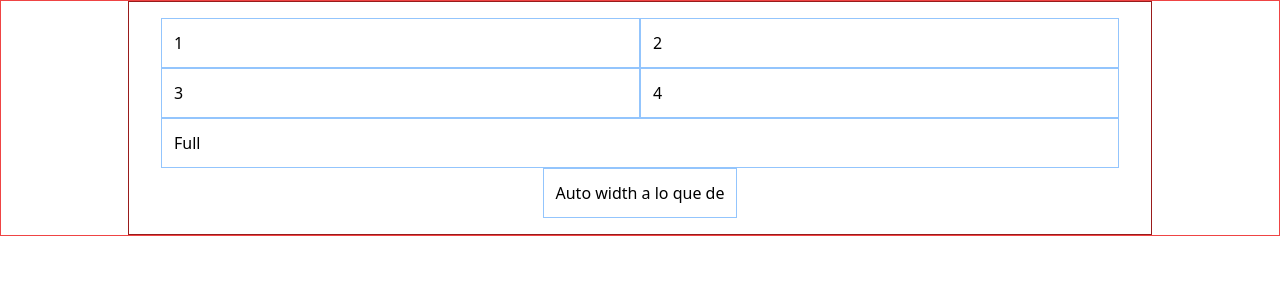
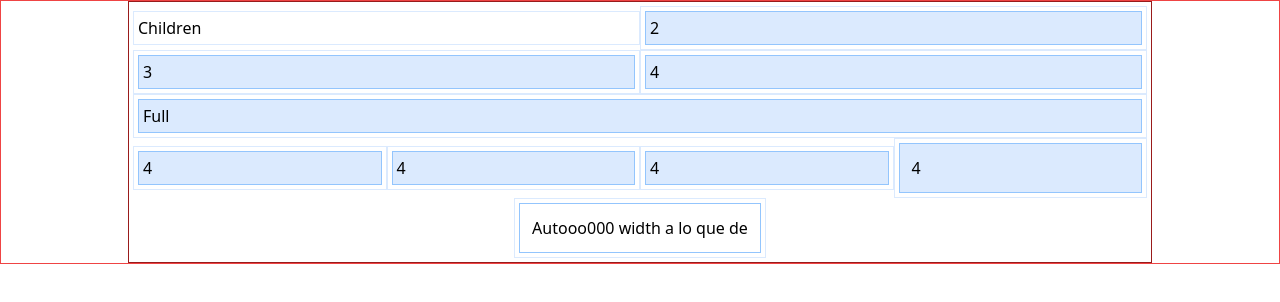
Before and after one commit to Xavigrafik/aprendiendo-tailwind, a React (Vite) app: page / in a window 1280 px wide. Shown: the top 302 px of the page. Built offline with nearby package versions, Linux system fonts and the light colour scheme.

Commit message:
Mejorar la estructura de componentes y clases de Tailwind en el layout

```diff
--- a/src/App.jsx
+++ b/src/App.jsx
@@ -11,60 +11,43 @@ function App() {
   return (
     <>
       <Container maxWidth="full" className="border border-red-500">
-              <Container maxWidth="5xl" className="border border-red-800 bg-white p-4" >
+            <Container maxWidth="5xl" className="border border-red-800 p-1">
                   <Row className="flex items-center justify-center" alignItems="center" justifyContent="center" direction="row">
+
                     {/* <BlockTailwind nombre="Francisco" /> */}
                     {/* <Saludo nombre="Francisco" /> */}
 
                     <Col cols={6}>
-                          <div className="p-3 border-blue-300 border">1</div>
+                          Children
                     </Col>
                     <Col cols={6}>
-                          <div className="p-3 border-blue-300 border">2</div>
+                        <div className="p-1 border-blue-300 border bg-blue-100">2</div>
                     </Col>
                     <Col cols={6}>
-                          <div className="p-3 border-blue-300 border">3</div>
+                        <div className="p-1 border-blue-300 border bg-blue-100">3</div>
                     </Col>
                     <Col cols={6}>
-                          <div className="p-3 border-blue-300 border">4</div>
+                        <div className="p-1 border-blue-300 border bg-blue-100">4</div>
                     </Col>
                     <Col cols={12}>
-                          <div className="p-3 border-blue-300 border">Full</div>
+                        <div className="p-1 border-blue-300 border bg-blue-100">Full</div>
+                    </Col>
+
+                      <Col cols={3}>
+                        <div className="p-1 border-blue-300 border bg-blue-100">4</div>
+                    </Col>
+                      <Col cols={3}>
+                        <div className="p-1 border-blue-300 border bg-blue-100">4</div>
+                    </Col>
+                      <Col cols={3}>
+                        <div className="p-1 border-blue-300 border bg-blue-100">4</div>
+                    </Col>
+                      <Col cols={3}>
+                        <div className="p-3 border-blue-300 border bg-blue-100">4</div>
                     </Col>
                     <Col cols={'auto'}>
-                          <div className="p-3 border-blue-300 border">Auto width a lo que de</div>
+                        <div className="p-3 border-blue-300 border">Autooo000 width a lo que de</div>
                       </Col>
-
-            {/* <Card className="max-w-sm">
-              <img src="https://placedog.net/200/200" className="w-full" />
-              <div className="p-4">
-                <h3 className="text-lg font-semibold text-gray-800 mb-2">
-                  Título de la Tarjeta
-                </h3>
-                <p className="text-gray-600 text-sm">
-                  Descripción breve de la tarjeta. Puedes incluir más texto
-                  aquí.
-                </p>
-                <button className="bg-blue-500 hover:bg-blue-700 text-white font-bold py-2 px-4 rounded mt-4">
-                  Ver más
-                </button>
-              </div>
-            </Card>
-            <Card className="max-w-sm">
-              <img src="https://placedog.net/200/200" className="w-full" />
-              <div className="p-4">
-                <h3 className="text-lg font-semibold text-gray-800 mb-2">
-                  Título de la Tarjeta
-                </h3>
-                <p className="text-gray-600 text-sm">
-                  Descripción breve de la tarjeta. Puedes incluir más texto
-                  aquí.
-                </p>
-                <button className="bg-blue-500 hover:bg-blue-700 text-white font-bold py-2 px-4 rounded mt-4">
-                  Ver más
-                </button>
-              </div>
-            </Card> */}
                 </Row>
             </Container>
         </Container>
--- a/src/components/layout/Col.jsx
+++ b/src/components/layout/Col.jsx
@@ -3,7 +3,7 @@ import React from 'react';
 
 function Col({ children, className, cols }) {
   const colClass = cols && colMap[cols];
-  const combinedClassName = `${colClass || ''} ${className || ''}`;
+  const combinedClassName = `TWCOLUMN border border-blue-100 p-1 ${colClass || ''} ${className || ''}`;
 
   return (
     <div className={combinedClassName}>
--- a/src/components/layout/Container.jsx
+++ b/src/components/layout/Container.jsx
@@ -1,8 +1,8 @@
 import React from "react";
 
 function Container({ children, className, maxWidth, width }) {
-  const defaultClassName = "mx-auto px-4 sm:px-6 lg:px-8";
-  let combinedClassName = `TW_CONTAINER ${defaultClassName} ${className || ""}`;
+  const defaultClassName = "mx-auto";
+  let combinedClassName = `TWCONTAINER ${defaultClassName} ${className || ""}`;
 
   if (width && width in widthMap) {
     combinedClassName += ` ${widthMap[width]}`;
--- a/src/components/layout/LayoutConContenedores.jsx
+++ b/src/components/layout/LayoutConContenedores.jsx
@@ -1,4 +1,4 @@
-import React from 'react';
+import React from "react";
 
 function LayoutConContenedores() {
   return (
@@ -6,7 +6,8 @@ function LayoutConContenedores() {
       <div className="max-w-6xl mx-auto border border-red-800">
         {/* Aquí va tu contenido principal */}
         <p className="p-4">
-          Este es el contenido dentro del contenedor con ancho máximo de 6xl centrado.
+          Este es el contenido dentro del contenedor con ancho máximo de 6xl
+          centrado.
         </p>
       </div>
     </div>
--- a/src/components/layout/Row.jsx
+++ b/src/components/layout/Row.jsx
@@ -5,7 +5,7 @@ function Row({ children, className, alignItems, justifyContent, direction = 'row
   const alignItemsClass = alignItems && alignItemsMap[alignItems];
   const justifyContentClass = justifyContent && justifyContentMap[justifyContent];
   const directionClass = `flex flex-wrap ${direction === 'col' ? 'flex-col' : 'flex-row'}`;
-  const combinedClassName = `w-full ${directionClass} ${alignItemsClass || ''} ${justifyContentClass || ''} ${className || ''}`;
+  const combinedClassName = `TWROW w-full ${directionClass} ${alignItemsClass || ''} ${justifyContentClass || ''} ${className || ''}`;
 
   return (
     <div className={combinedClassName}>
```
Lines whose indentation alone changed are shown as unchanged.
